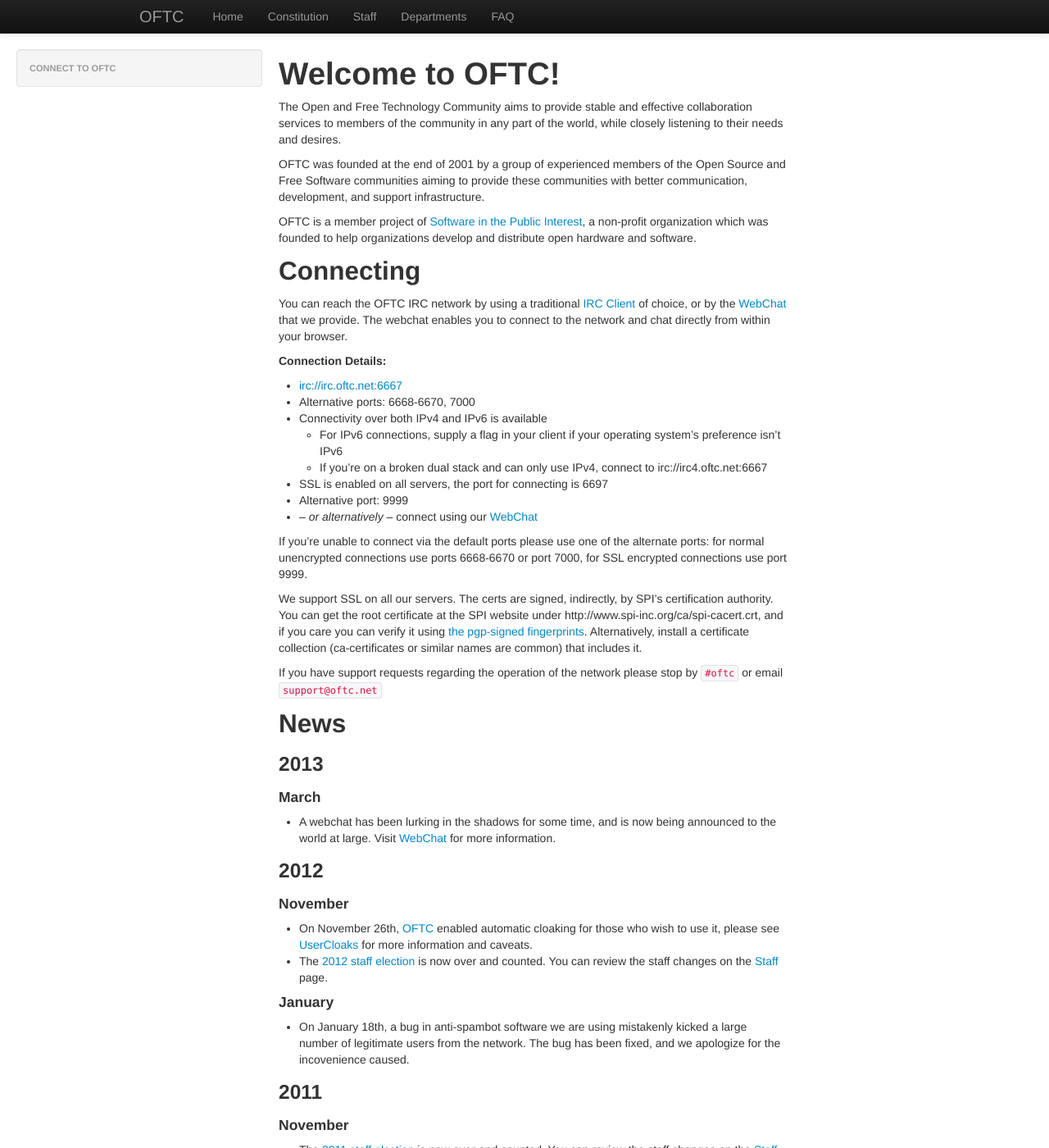
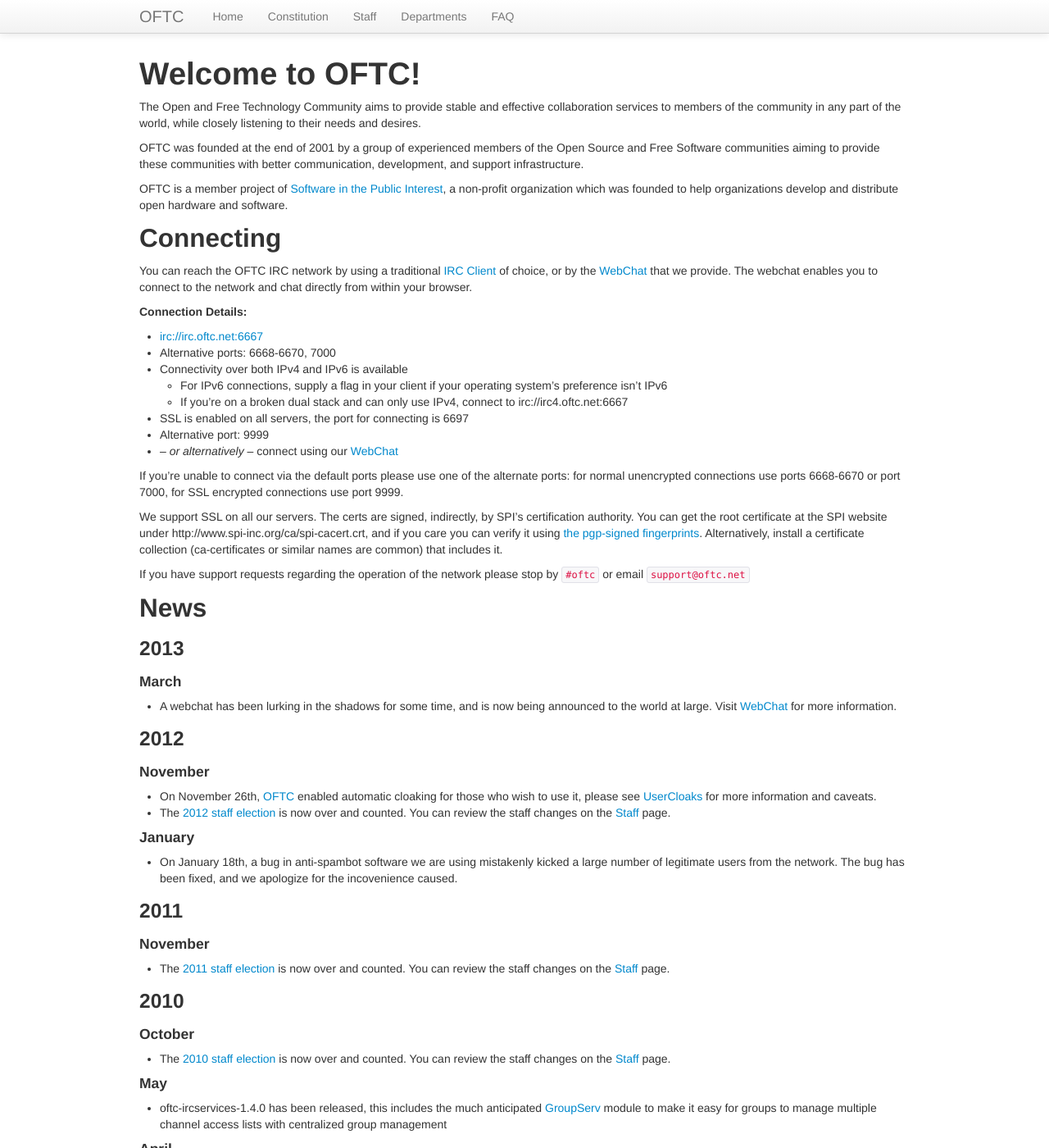
Before and after one commit to oftc/oftc-web, a Jekyll site: the page built from index.html, in a window 1280 px wide and 1400 px high. Shown: the whole window at 82% size. Built offline with Jekyll 4.4.1, drawn with Linux system fonts in a browser that asks for light colours; Markdown is read by kramdown in place of the engine named in the settings.

Commit message:
get rid of the sidebar

```diff
--- a/_layouts/master.html
+++ b/_layouts/master.html
@@ -6,21 +6,21 @@
     <title>OFTC - {{ page.title }}</title>
     <meta name="viewport" content="width=device-width, initial-scale=1.0">
     <link href="/css/bootstrap.min.css" rel="stylesheet" media="screen">
-    <style>
+    <style type="text/css">
       body
       {
         padding-top: 60px;
         padding-bottom: 40px;
       }
-      .sidebar-nav
+      .navbar-inner
       {
-        padding: 9px 0;
       }
+
     </style>
   </head>
 
   <body>
-    <div class="navbar navbar-inverse navbar-fixed-top">
+    <div class="navbar navbar-fixed-top">
       <div class="navbar-inner">
         <div class="container">
           <button type="button" class="btn btn-navbar" data-toggle="collapse" data-target=".nav-collapse">
@@ -62,16 +62,12 @@
       </div>
     </div>
     <article>
-    <div class="container-fluid">
-      <div class="row">
-        <div class="span4">
-          <div class="well sidebar-nav">
-            <li class="nav-header">
-              Connect to OFTC
-            </li>
-          </div>
-        </div>
-        <div class="span8">
+    <div class="container">
+<!--      <div class="jumbotron">
+      <iframe src="http://webchat.oftc.net" width="640" height="400"></iframe>
+      </div>-->
+      <div class="row-fluid">
+       <div class="span12">
           {{ content }}
         </div>
       </div>
```
